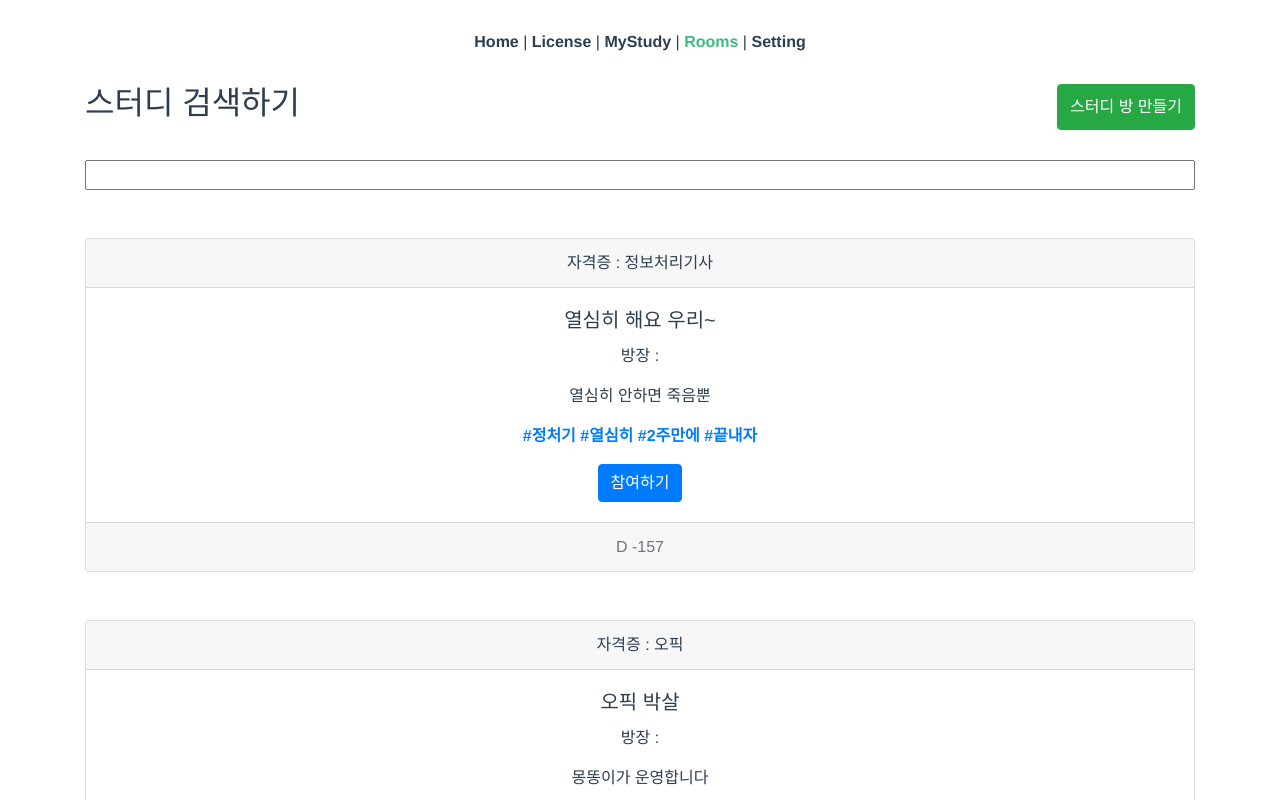
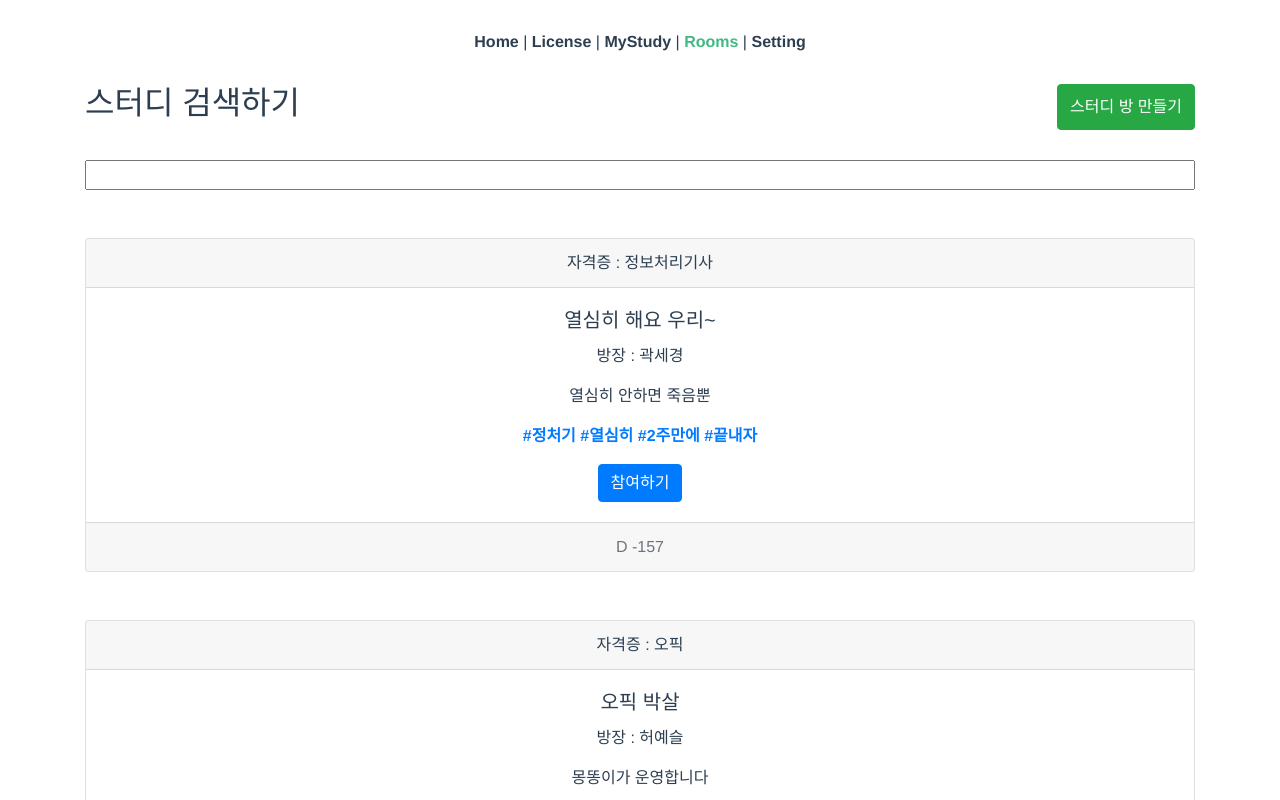
Before and after one commit to kyngskwk/Just_DDA_IT, a Vue app in the folder frontend/: page /rooms in a window 1280 px wide. Shown: the top 800 px of the page. Built offline with nearby package versions, Linux system fonts and the light colour scheme.

Commit message:
FE-roominfo S03P12A102-38 update studyromm list info

```diff
--- a/frontend/src/components/Rooms/RoomListDetail.vue
+++ b/frontend/src/components/Rooms/RoomListDetail.vue
@@ -3,7 +3,7 @@
     <div class="card-header">자격증 : {{ licenseTitle }}</div>
     <div class="card-body">
       <h5 class="card-title">{{ room.roomTitle }}</h5>
-      <p class="card-text">방장 : {{ captinName }}</p>
+      <p class="card-text">방장 : {{ captainName }}</p>
       <p class="card-text">{{ room.roomInfo }}</p>
       <p class="card-text hashtag">{{ hashtag }}</p>
       <a href="#" class="btn btn-primary">참여하기</a>
@@ -38,7 +38,7 @@ export default {
   data() {
     return {
       'licenseTitle': '',
-      'captinName': '',
+      'captainName': '',
       'hashtag': '',
       'Dday': ''
     }
@@ -77,7 +77,7 @@ export default {
     axios.get('http://localhost:3000/member.json')
     .then(response => {
       // console.log(response) // -> data.data.username
-      this.captinName = response.data.data[this.room.captainId]["username"]
+      this.captainName = response.data.data[this.room.captainId]["userName"]
     })
 
     for (var i=0; i<this.room.roomHashtag.length; i++){
```
Also changed, not shown: frontend/src/components/Rooms/RoomDetail.vue (added, +14 -0 lines).
